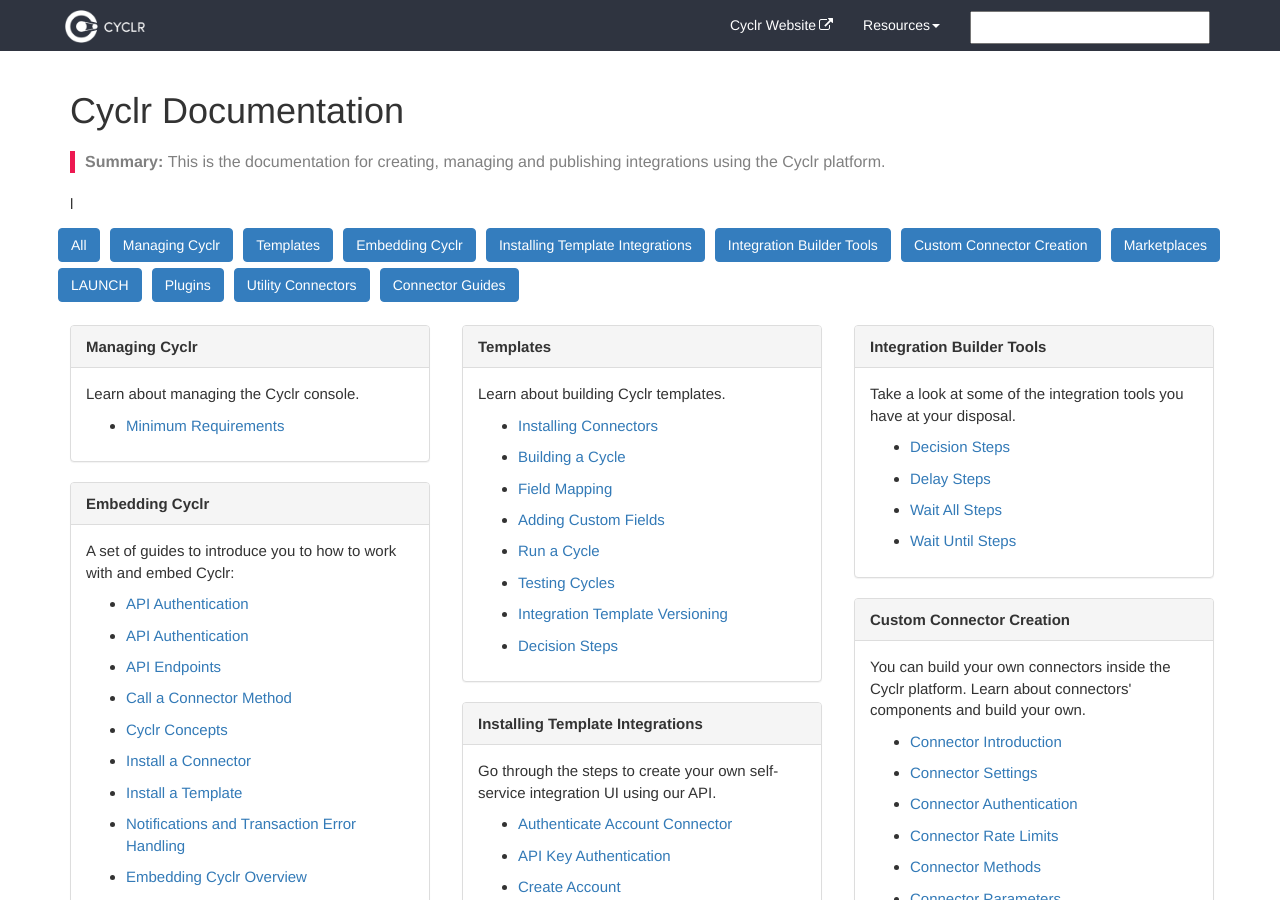
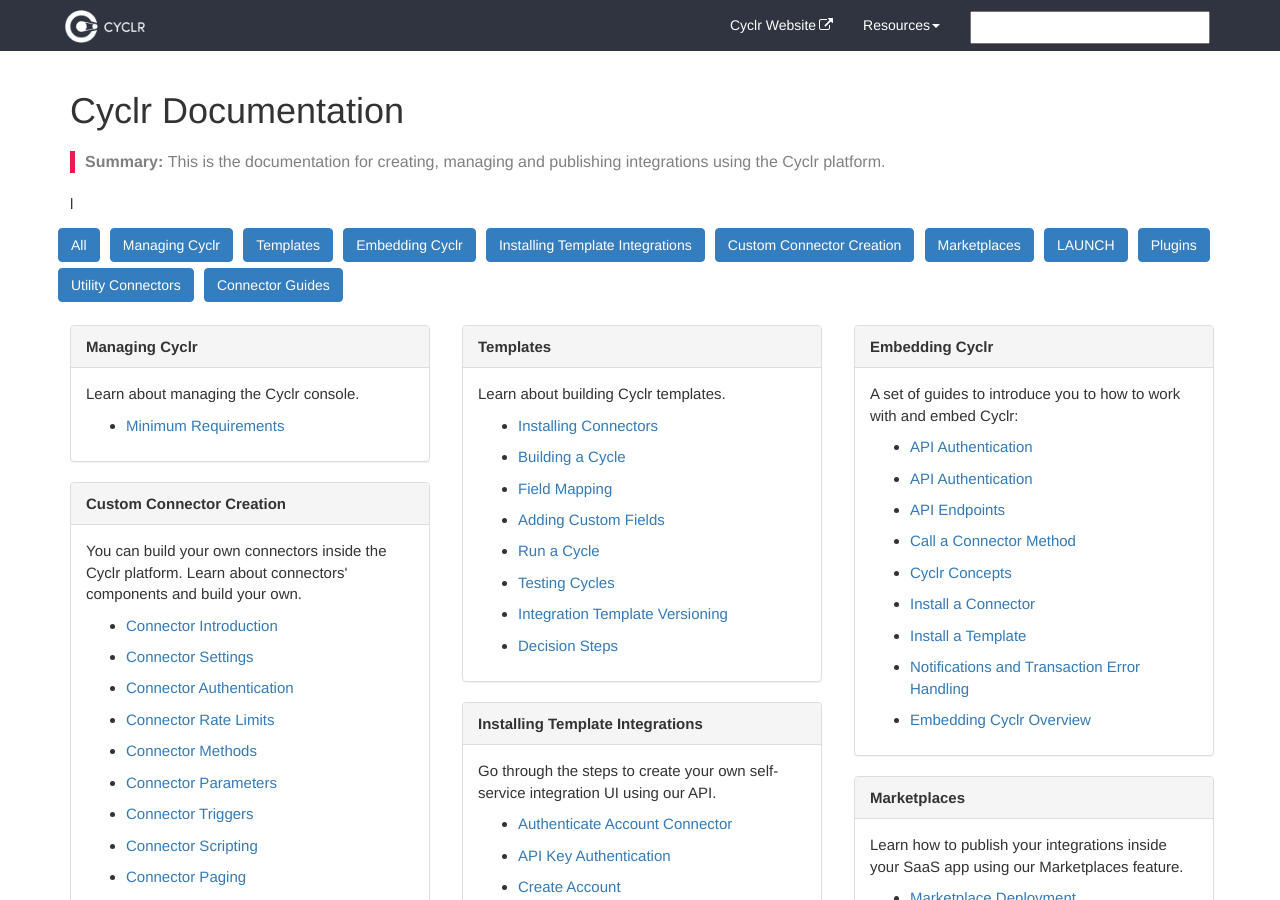
Before and after one commit to sneakysneak/docs, a Jekyll site: the page built from index.md, in a window 1280 px wide and 900 px high. Built offline with Jekyll 4.4.1, drawn with Linux system fonts in a browser that asks for light colours; nearby versions of some CDN libraries; comment, search, counter and statistics services are not loaded.

Commit message:
Update shuffle.html

```diff
--- a/_includes/shuffle.html
+++ b/_includes/shuffle.html
@@ -14,7 +14,6 @@ see the problems this layout poses if you're including it in PDF. {{site.data.al
     <button class="btn btn-primary" data-group="templates">Templates</button>
     <button class="btn btn-primary" data-group="embedding">Embedding Cyclr</button>
     <button class="btn btn-primary" data-group="installing">Installing Template Integrations</button>
-    <button class="btn btn-primary" data-group="builder-tools">Integration Builder Tools</button>
     <button class="btn btn-primary" data-group="connector-creation">Custom Connector Creation</button>
     <button class="btn btn-primary" data-group="marketplaces">Marketplaces</button>
     <button class="btn btn-primary" data-group="launch">LAUNCH</button>
@@ -65,28 +64,6 @@ see the problems this layout poses if you're including it in PDF. {{site.data.al
     </div>
 
   </div>
-
-  <div class="col-xs-6 col-sm-4 col-md-4" data-groups='["builder-tools"]'>
-
-    <div class="panel panel-default">
-      <div class="panel-heading">Integration Builder Tools</div>
-      <div class="panel-body">
-        Take a look at some of the integration tools you have at your disposal.
-        <ul>
-          {% for page in site.pages %}
-          {% for tag in page.tags %}
-          {% if tag == "builder-tools" %}
-          <li><a href="{{page.url | remove: '/'}}">{{page.title}}</a></li>
-          {% endif %}
-          {% endfor %}
-          {% endfor %}
-        </ul>
-      </div>
-    </div>
-
-  </div>
-
-
 
   <div class="col-xs-6 col-sm-4 col-md-4" data-groups='["embedding"]'>
 
```
